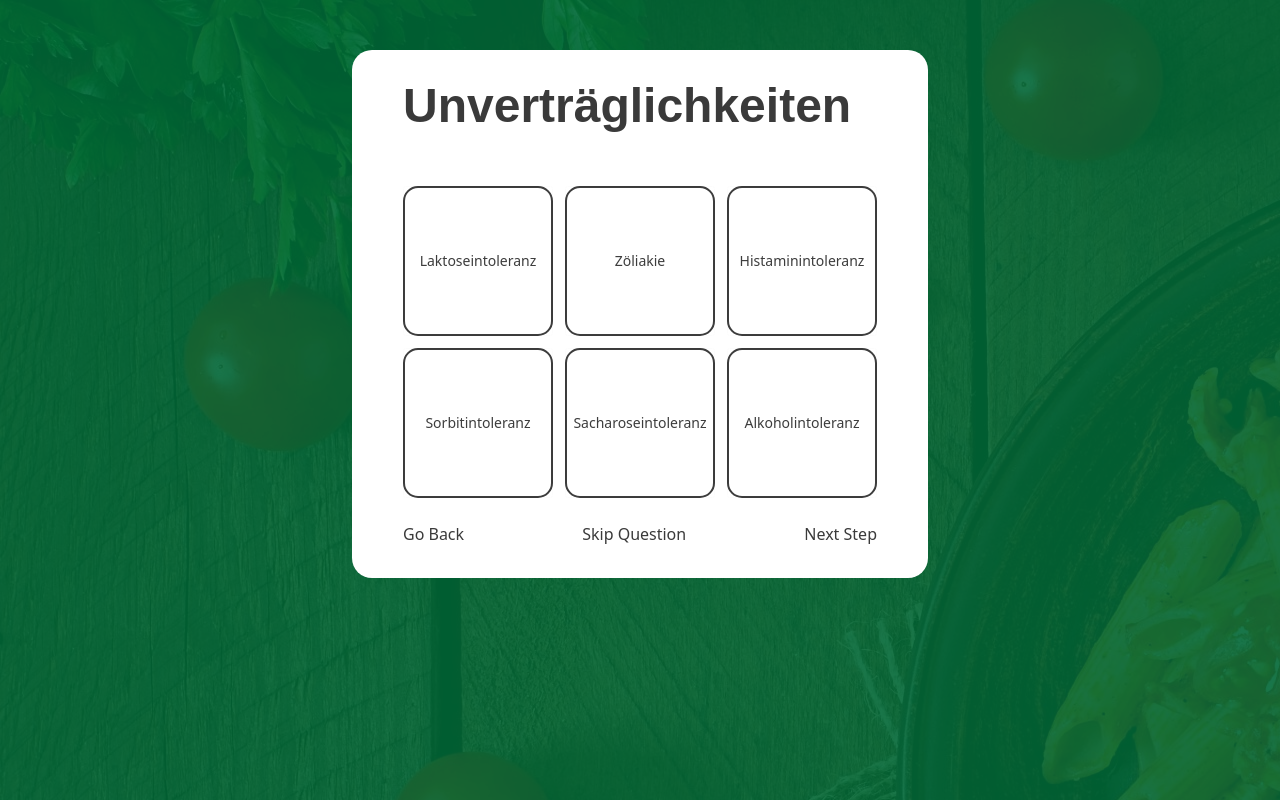
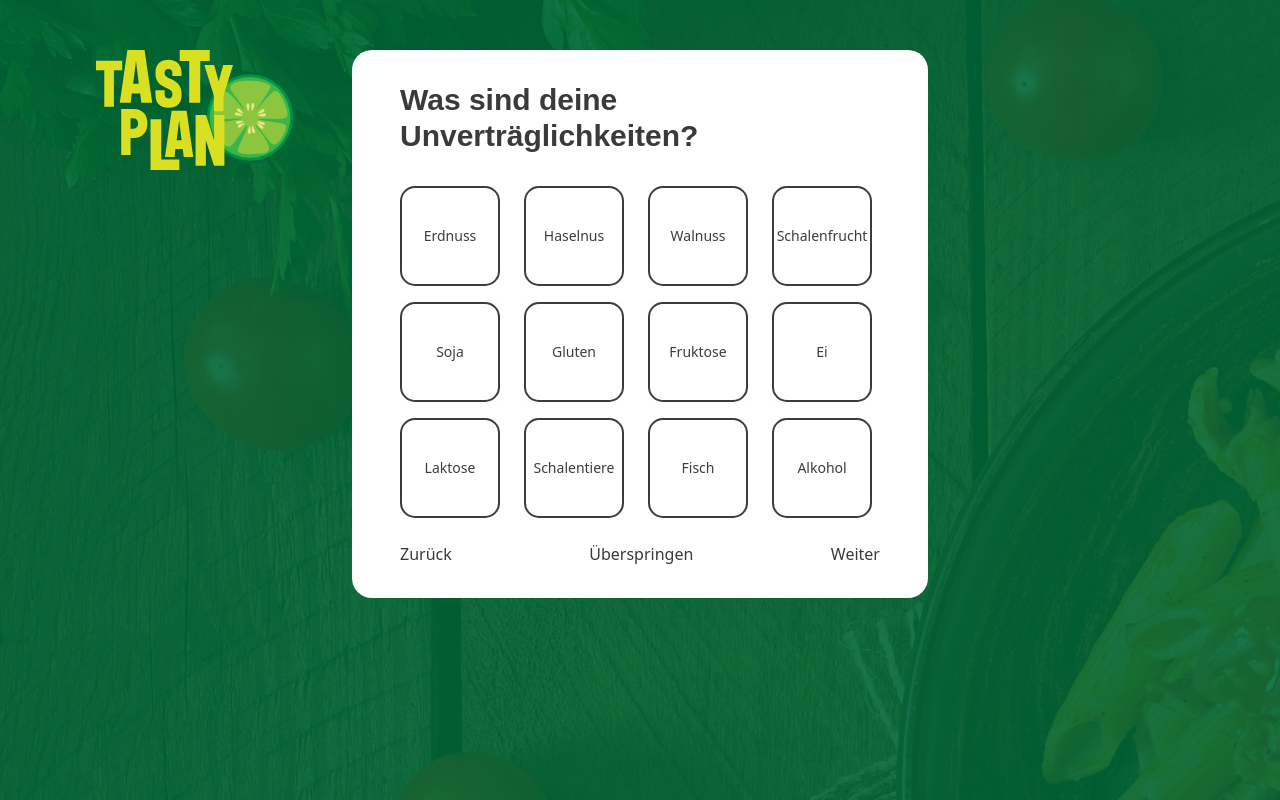
Before and after one commit to fichtnerma/Tastyplan, a Next.js app in the folder frontend/: page /intolerances in a window 1280 px wide. Built offline with nearby package versions, Linux system fonts and the light colour scheme.

Commit message:
refactoring Preferences

```diff
--- a/frontend/src/pages/intolerances/index.tsx
+++ b/frontend/src/pages/intolerances/index.tsx
@@ -1,16 +1,27 @@
 import styles from '@styles/Intolerances.module.scss';
+
+import logo from '../../../public/logo.svg';
+
+import Image from 'next/image';
 import Link from 'next/link';
+
 import { useRouter } from 'next/router';
 import { useState } from 'react';
 
 export default function IntolerancesPage() {
     const intolerances = [
-        'Laktoseintoleranz',
-        'Zöliakie',
-        'Histaminintoleranz',
-        'Sorbitintoleranz',
-        'Sacharoseintoleranz',
-        'Alkoholintoleranz',
+        'Erdnuss',
+        'Haselnus',
+        'Walnuss',
+        'Schalenfrucht',
+        'Soja',
+        'Gluten',
+        'Fruktose',
+        'Ei',
+        'Laktose',
+        'Schalentiere',
+        'Fisch',
+        'Alkohol'
     ];
 
     const [choices, setChoices] = useState<string[]>([]);
@@ -56,11 +67,15 @@ export default function IntolerancesPage() {
     };
 
     return (
+        <div>
+            <div className={styles.logo}>
+                <Image src={logo} className='ml-24 fixed' alt="logo" width={200} priority />
+            </div>
             <div className="flex justify-center items-center">
                 <form className="flex justify-center py-8 px-12 w-[36rem] bg-white rounded-[20px]">
                     <fieldset className="flex flex-col">
-                    <h2 className="text-5xl font-semibold text-gray-custom4 mb-14">Unverträglichkeiten</h2>
-                    <div className="grid grid-cols-3 gap-3 mb-6">
+                        <h2 className="text-3xl font-semibold text-gray-custom4 mb-8">Was sind deine Unverträglichkeiten?</h2>
+                        <div className="grid grid-cols-4 gap-4 mb-6">
                             {intolerances.map((intolerance, i) => (
                                 <div key={i} className={styles.intoleranceWrapper}>
                                     <input
@@ -76,7 +91,7 @@ export default function IntolerancesPage() {
                         </div>
                         <div className="flex justify-between relative">
                             <Link className="font-medium text-gray-custom4" href={'/preferences'}>
-                            Go Back
+                                Zurück
                             </Link>
                             <button
                                 type="submit"
@@ -84,7 +99,7 @@ export default function IntolerancesPage() {
                                 data-btn="skip"
                                 onClick={handleClick}
                             >
-                            Skip Question
+                                Überspringen
                             </button>
                             <button
                                 type="submit"
@@ -92,11 +107,12 @@ export default function IntolerancesPage() {
                                 data-btn="next"
                                 onClick={handleClick}
                             >
-                            Next Step
+                                Weiter
                             </button>
                         </div>
                     </fieldset>
                 </form>
             </div>
+        </div>
     );
 }
--- a/frontend/src/pages/preferences/index.tsx
+++ b/frontend/src/pages/preferences/index.tsx
@@ -1,12 +1,16 @@
 import styles from '@styles/Preferences.module.scss';
-import Link from 'next/link';
+
+import logo from '../../../public/logo.svg';
+
+import Image from 'next/image';
+
 import Router from 'next/router';
 import React, { useState } from 'react';
 
 const PreferencesPage = () => {
-    const preferences = ['omnivor', 'flexitarian', 'pescetarian', 'vegetarian', 'vegan'];
+    const preferences = ['omnivore', 'flexitarier', 'pescetarier', 'vegetarisch', 'vegan'];
 
-    const [selection, setSelection] = useState('omnivor');
+    const [selection, setSelection] = useState('omnivore');
 
     const onChoiceChange = (e: React.ChangeEvent<HTMLInputElement>) => {
         setSelection(e.target.value);
@@ -15,7 +19,7 @@ const PreferencesPage = () => {
     const onSubmitSelection = (e: React.MouseEvent<HTMLAnchorElement>) => {
         e.preventDefault();
         const clickedAnchor = e.currentTarget.getAttribute('data-anchor');
-        const currentSelection = clickedAnchor === 'skip' ? 'omnivor' : selection;
+        const currentSelection = clickedAnchor === 'skip' ? 'omnivore' : selection;
 
         Router.push({
             pathname: '/intolerances',
@@ -26,10 +30,15 @@ const PreferencesPage = () => {
     };
 
     return (
+        <div>
+            <div className={styles.logo}>
+                <Image src={logo} className='ml-24 fixed' alt="logo" width={200} priority />
+            </div>
             <div className="flex justify-center items-center">
+
                 <form className="flex justify-center py-8 px-12 w-[36rem] bg-white rounded-[20px]">
                     <fieldset className="flex flex-col">
-                    <h2 className="text-5xl font-semibold text-gray-custom4 mb-14">Set Preferences</h2>
+                        <h2 className="text-3xl font-semibold text-gray-custom4 mb-8">Welcher Ernährungstyp bist du?</h2>
                         <div className={styles.preferencesWrapper}>
                             {preferences.map((preference, i) => (
                                 <div key={i} className={styles.choiceWrapper}>
@@ -51,7 +60,7 @@ const PreferencesPage = () => {
                                 onClick={onSubmitSelection}
                                 data-anchor="skip"
                             >
-                            Skip Question
+                                Überspringen
                             </a>
                             <a
                                 className="absolute top-0 right-0 font-medium text-gray-custom4"
@@ -59,12 +68,13 @@ const PreferencesPage = () => {
                                 onClick={onSubmitSelection}
                                 data-anchor="next"
                             >
-                            Next Step
+                                Weiter
                             </a>
                         </div>
                     </fieldset>
                 </form>
             </div>
+        </div>
     );
 };
 
--- a/frontend/src/pages/recipe/[id].tsx
+++ b/frontend/src/pages/recipe/[id].tsx
@@ -1,10 +1,13 @@
 import styles from '../../styles/DetailRecipe.module.scss';
-import Image from 'next/image';
+
 import pancakes from '../../../public/pancakes.jpg';
 import timeIcon from '../../../public/Icons/time.svg';
 import kochIcon from '../../../public/Icons/kochmutze.png';
 import potIcon from '../../../public/Icons/topf.png';
 import vegetarianIcon from '../../../public/Icons/vegetarian.png';
+
+import Image from 'next/image';
+
 import { useEffect, useState } from 'react';
 import { useRouter } from 'next/router';
 
--- a/frontend/src/pages/weekOverview/index.tsx
+++ b/frontend/src/pages/weekOverview/index.tsx
@@ -1,11 +1,14 @@
 import styles from '../../styles/WeekOverview.module.scss';
-import Image from 'next/image';
+
 import testImg from '../../../public/EssenBild.jpg';
 import timeIcon from '../../../public/Icons/time.svg';
 import kochIcon from '../../../public/Icons/kochmutze.png';
 import potIcon from '../../../public/Icons/topf.png';
 import vegetarianIcon from '../../../public/Icons/vegetarian.png';
+
+import Image from 'next/image';
 import Link from 'next/link';
+
 import { useEffect, useState } from 'react';
 
 export default function WeekOverview() {
--- a/frontend/src/styles/Intolerances.module.scss
+++ b/frontend/src/styles/Intolerances.module.scss
@@ -1,8 +1,16 @@
 .intoleranceWrapper {
     display: block;
-    width: 150px;
-    height: 150px;
+    width: 100px;
+    height: 100px;
     position: relative;
+
+    &:hover {
+        label {
+            background-color: var(--green-light);
+            color: var(--gray-light);
+            border: none;
+        }
+    }
 
     label,
     input {
@@ -29,14 +37,16 @@
         border-radius: 15px;
         z-index: 90;
         font-weight: 500;
-        font-size: 0.875rem; /* 14px */
-        line-height: 1.25rem; /* 20px */
+        font-size: 0.875rem;
+        /* 14px */
+        line-height: 1.25rem;
+        /* 20px */
         color: var(--gray-dark);
     }
 
-    input[type='checkbox']:checked + label,
-    .Checked + label {
-        background-color: var(--green-light);
+    input[type='checkbox']:checked+label,
+    .Checked+label {
+        background-color: var(--green-dark);
         color: var(--white);
         border: none;
     }
```
Also changed, not shown: frontend/src/styles/Preferences.module.scss (+24 -5 lines). Lines whose indentation alone changed are shown as unchanged.
